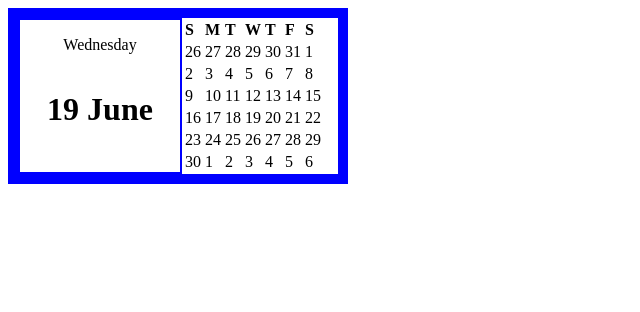
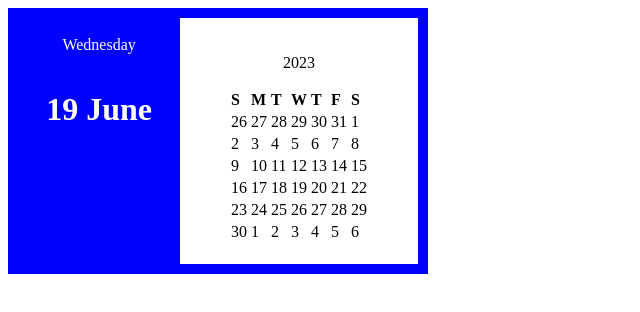
Before and after one commit to VitaliyKhrol/fd-react-welcome-2024, a React (Create React App) app: page /todo in a window 1280 px wide. Shown: the top 312 px of the page, without its empty margins (0-640 px from the left). Built offline with nearby package versions, Linux system fonts and the light colour scheme.

Commit message:
Calendar task измениния

```diff
--- a/src/components/Calendar/Calendar.module.css
+++ b/src/components/Calendar/Calendar.module.css
@@ -1,7 +1,7 @@
 .container {
     display: flex;
     flex-direction: row;
-    width: 20em;
+    width: 25em;
     border: 10px solid blue
 
 
@@ -9,9 +9,11 @@
 
 .currentDay{
     display: flex;
+    color: white;
+    background-color: blue;
     border : 2px solid blue;
     flex-direction: column;
-    width: 10em;
+    width: 20em;
     align-items: center;
 
 }
--- a/src/components/Calendar/CalendarBody/index.js
+++ b/src/components/Calendar/CalendarBody/index.js
@@ -2,22 +2,29 @@ import React from 'react';
 import Mount from './Mouth';
 
 
-const CalendarBody = () => {
+const CalendarBody = (props) => {
 
 
-    const weekDays =['S','M','T','W','T','F','S'];
+    const weekDays = ['S', 'M', 'T', 'W', 'T', 'F', 'S'];
     return (
+
+        <div style={{display:'flex',width:'100%',margin:'20px', flexDirection:'column' ,alignItems:'center'}}>
+            <p>2023</p>
             <table>
                 <thead>
-                <tr style = {{fontWeight:'bold'}}>
+                    <tr style={{ fontWeight: 'bold' }}>
                         {weekDays.map(d => <td>{d}</td>)}
                     </tr>
                 </thead>
 
-                <Mount mount={6}/>
+                <Mount mount={6} />
 
 
             </table>
+
+
+        </div>
+
     );
 }
 
```
Lines whose indentation alone changed are shown as unchanged.
